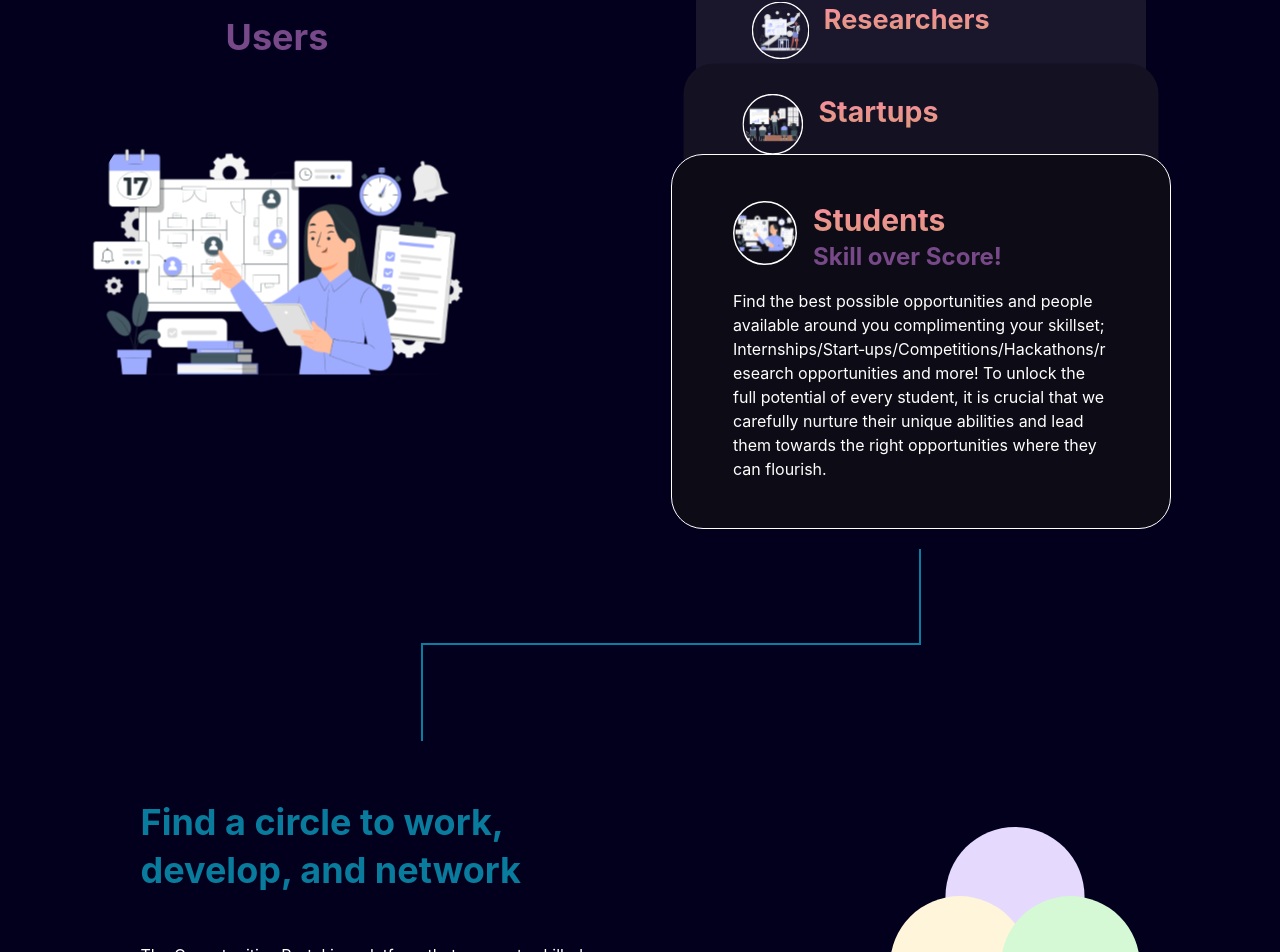
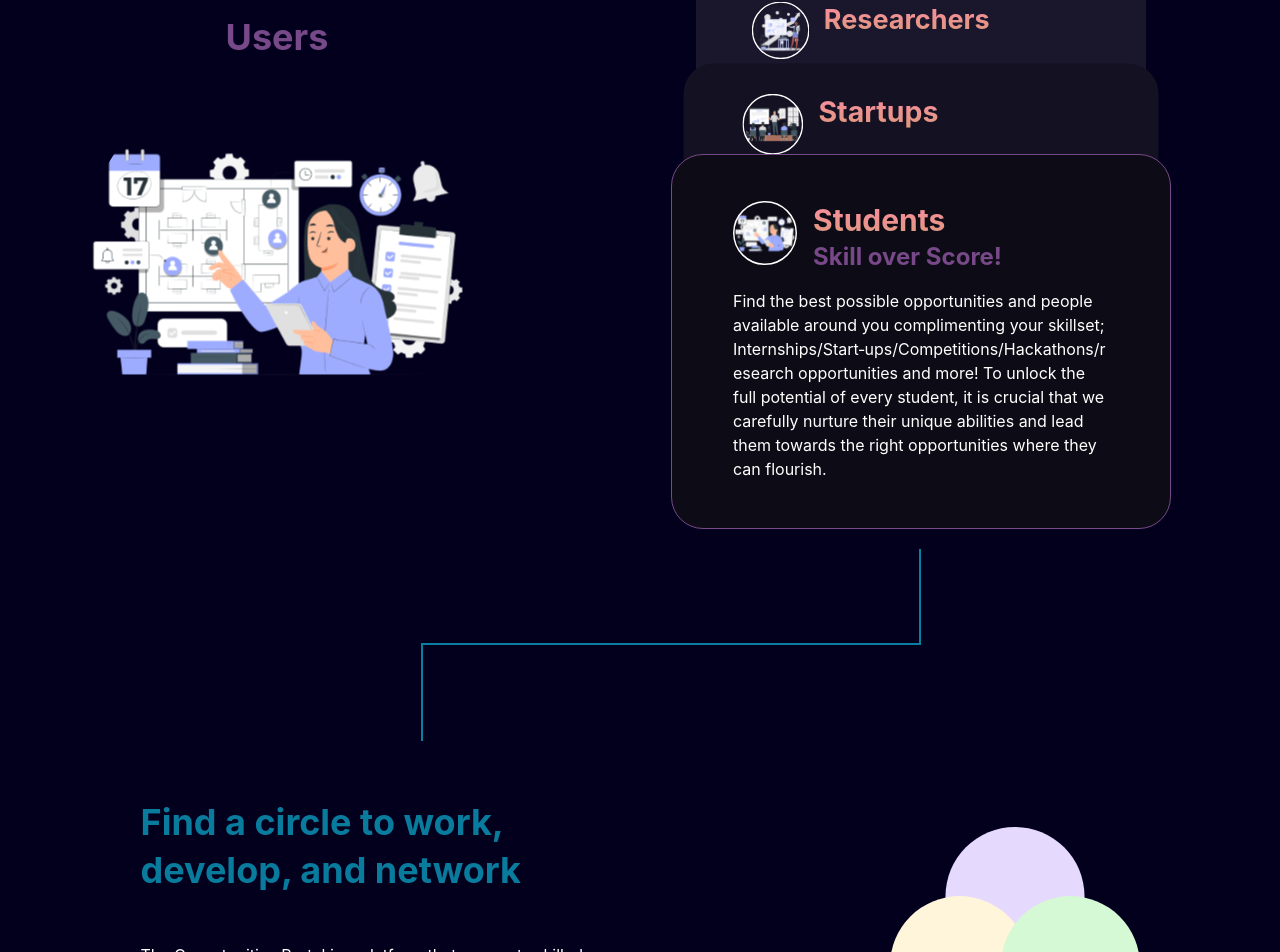
Before and after one commit to The-Opportunties-Portal/top-landing, a Next.js app: page / in a window 1280 px wide. Shown: the part 2005-2957 px from the top of the page. Built offline with nearby package versions, Linux system fonts and the light colour scheme.

Commit message:
style: change user card border

```diff
--- a/styles/Users.module.css
+++ b/styles/Users.module.css
@@ -27,7 +27,7 @@
   bottom: 0px;
   transform: scale(1);
   background: #0d0c16;
-  border: 1px solid white;
+  border: 1px solid rgba(120, 73, 137, 1);
 }
 
 .card:nth-of-type(2) {
```
